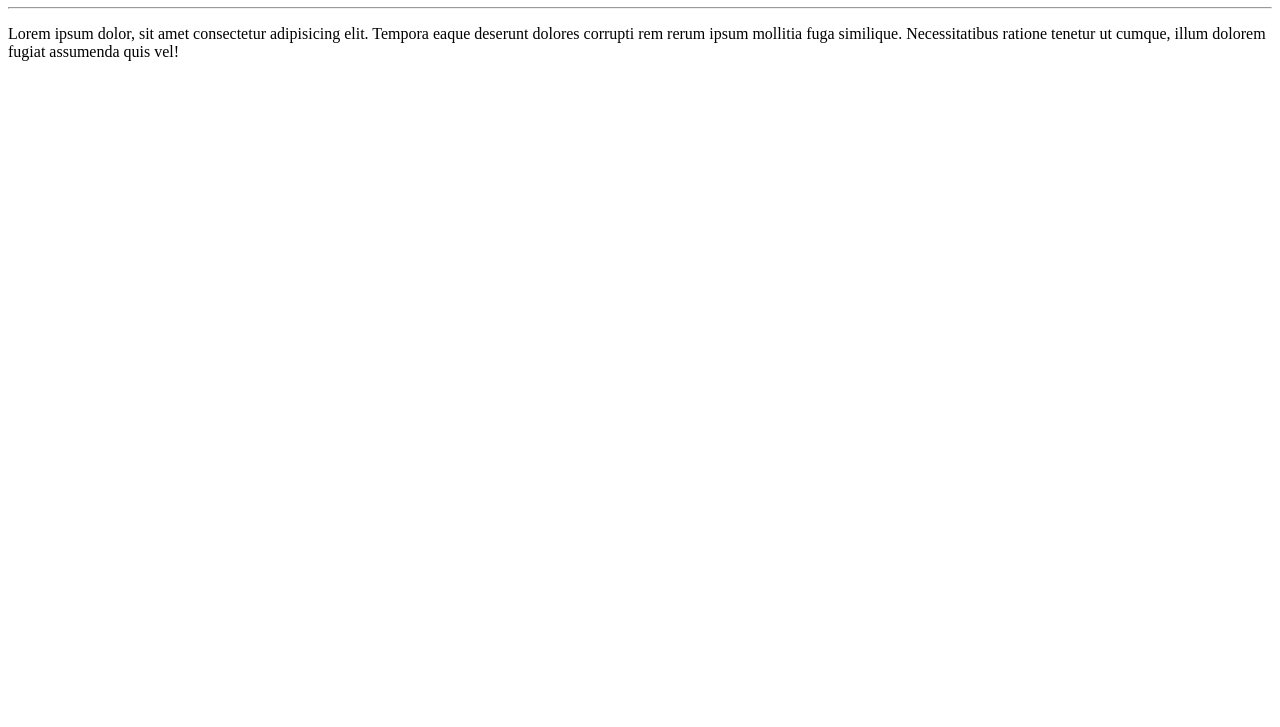
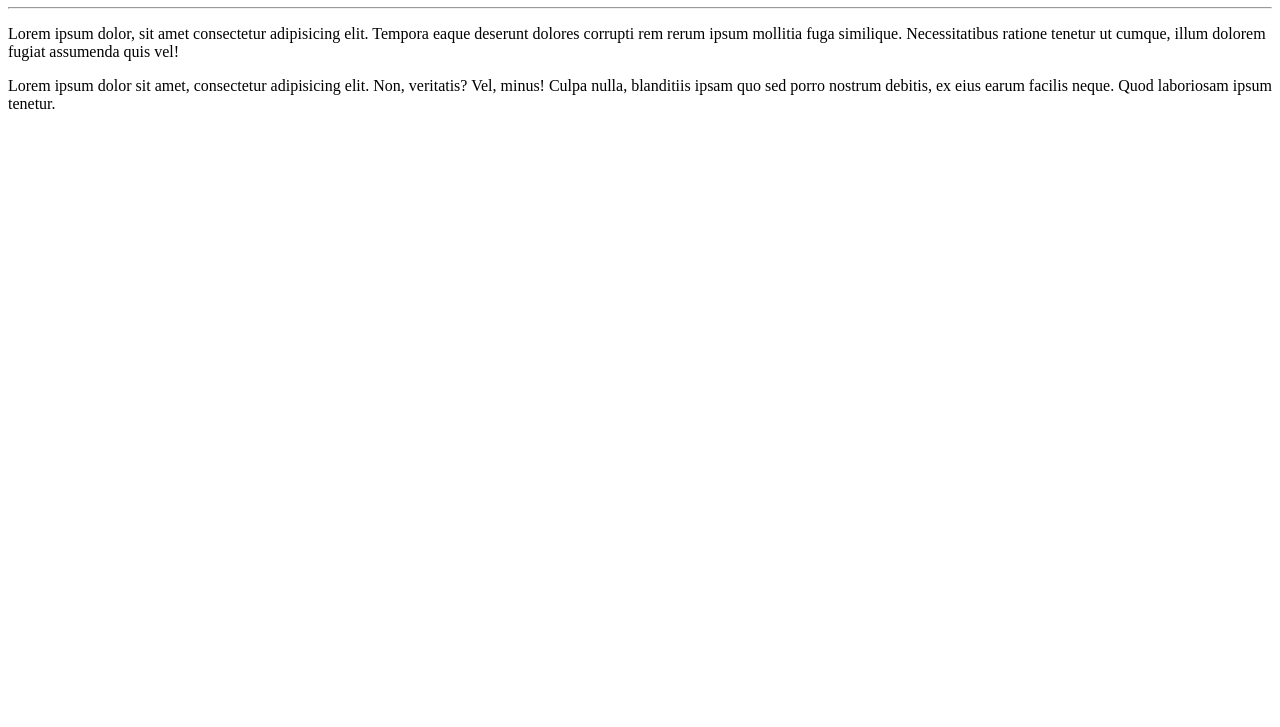
Before and after one commit to thaynamarcelino/Ola-Mundo, a plain HTML site: page site-exemplo/index.html in a window 1280 px wide. Shown: the part 73-800 px from the top of the page. Drawn offline with Linux system fonts and the light colour scheme.

Commit message:
adicionei um parágrafo

```diff
--- a/site-exemplo/index.html
+++ b/site-exemplo/index.html
@@ -10,5 +10,7 @@
    <h1>Olá, Mundo!</h1>
    <hr>
    <p>Lorem ipsum dolor, sit amet consectetur adipisicing elit. Tempora eaque deserunt dolores corrupti rem rerum ipsum mollitia fuga similique. Necessitatibus ratione tenetur ut cumque, illum dolorem fugiat assumenda quis vel!</p>
+   <p>Lorem ipsum dolor sit amet, consectetur adipisicing elit. Non, veritatis? Vel, minus! Culpa nulla, blanditiis ipsam quo sed porro nostrum debitis, ex eius earum facilis neque. Quod laboriosam ipsum tenetur.</p>
+
 </body>
 </html>
```
